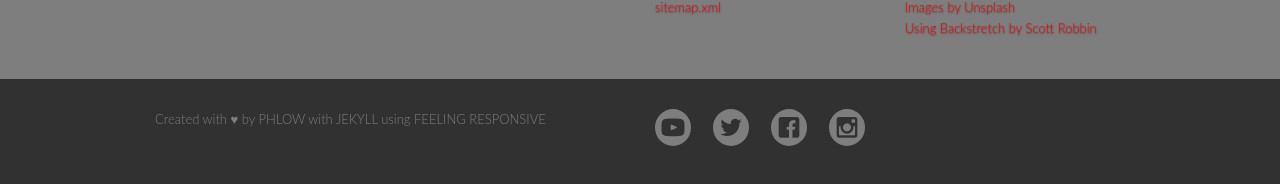
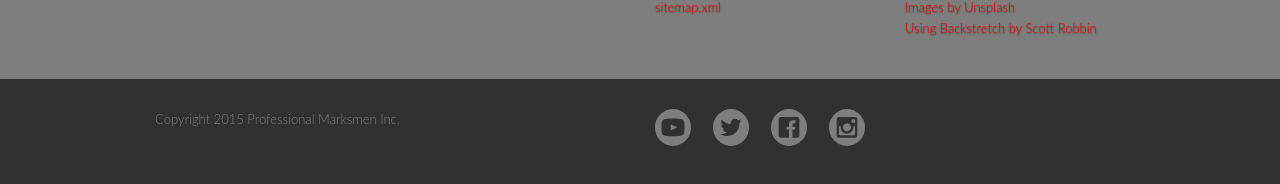
Before and after one commit to JonWeilerPMI/pmisite, a Jekyll site: the page built from index.md, in a window 1280 px wide. Shown: the part 1882-2066 px from the top of the page. Built offline with Jekyll 4.4.1, drawn with Linux system fonts in a browser that asks for light colours.

Commit message:
update footer

```diff
--- a/_includes/footer.html
+++ b/_includes/footer.html
@@ -69,7 +69,7 @@
         <nav class="row">
           <section id="subfooter-left" class="b30 small-12 medium-6 columns">
             <ul class="inline-list">
-              <li>Created with &hearts; by <a style="display:inline;" href="http://phlow.de/">Phlow</a> with <a style="display:inline;" href="http://jekyllrb.com/" target="_blank">Jekyll</a> using <a style="display:inline;" href="http://phlow.github.io/feeling-responsive/">Feeling Responsive</a> </li>
+              <li>Copyright 2015 Professional Marksmen Inc.</li>
             </ul>
           </section>
 
```
